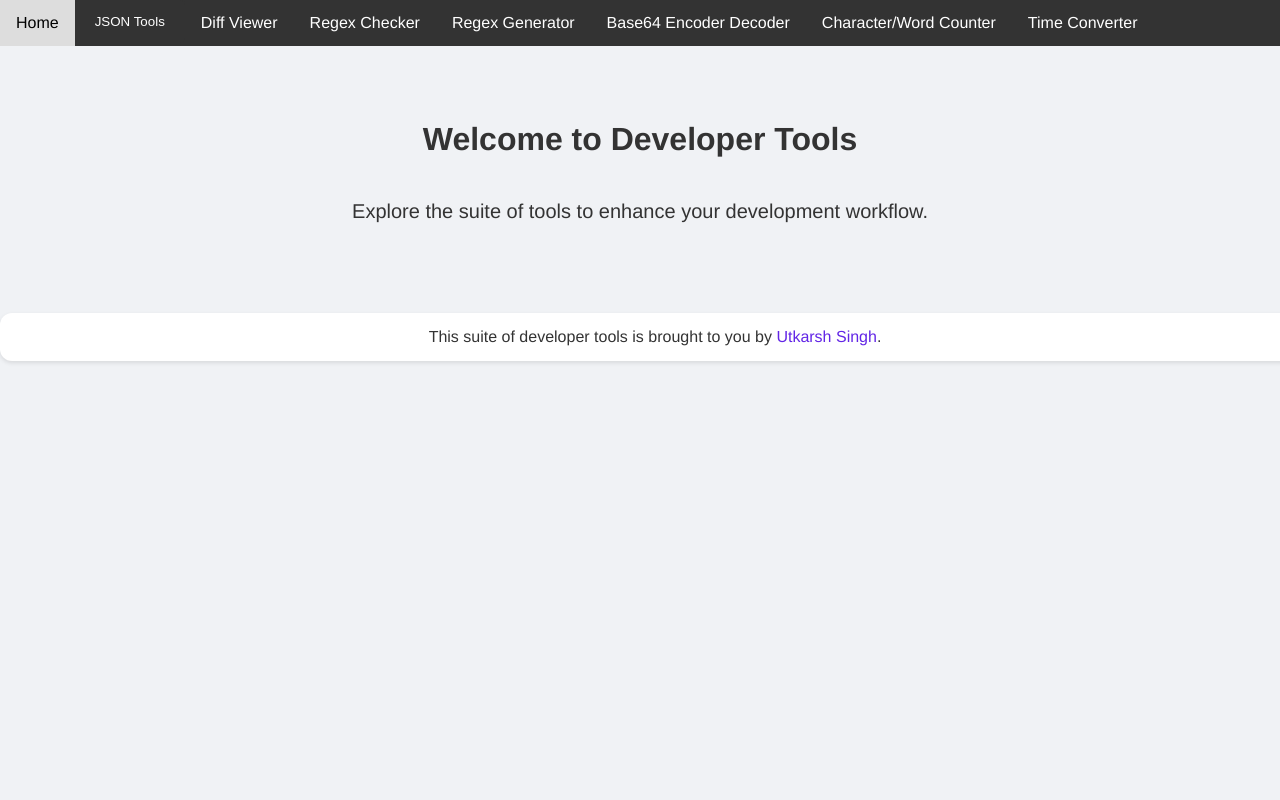
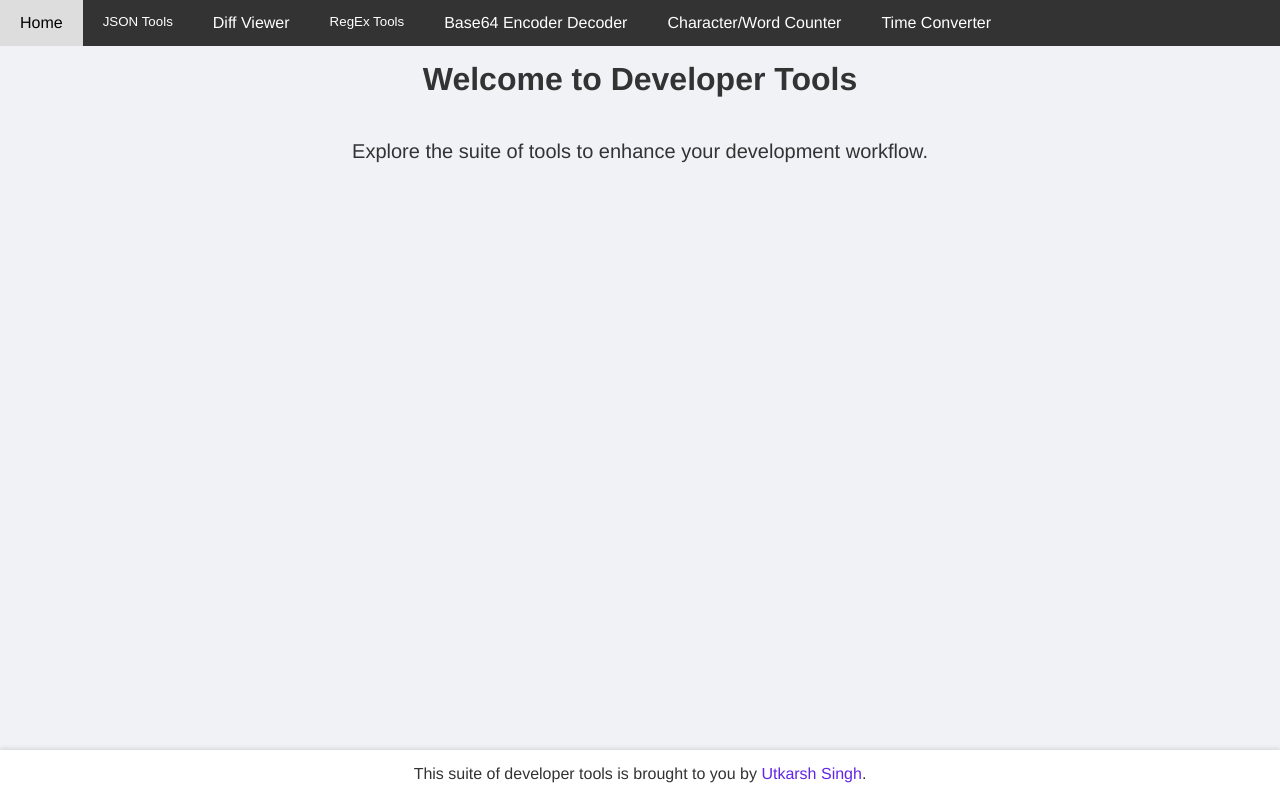
Before and after one commit to vib795/everyday-developer-tools, a Flask app: page / in a window 1280 px wide. Run offline with Flask 3, Linux system fonts and the light colour scheme; some libraries are stand-ins or nearby versions.

Commit message:
Updated Regex tools

```diff
--- a/templates/index.html
+++ b/templates/index.html
@@ -4,37 +4,26 @@
     <meta charset="UTF-8">
     <title>Developer Tools Home</title>
     <link rel="stylesheet" href="{{ url_for('static', filename='css/style.css') }}">
-    <!-- LinkedIn Badge Script -->
     <script src="https://platform.linkedin.com/badges/js/profile.js" async defer type="text/javascript"></script>
     <style>
+        html {
+            height: 100%;
+        }
         body {
             font-family: 'Helvetica Neue', Helvetica, Arial, sans-serif;
             background-color: #F0F2F5;
             margin: 0;
-            padding-top: 60px;
+            padding: 0; /* Changed from padding-top: 60px; */
             color: #333;
-        }
-        .navbar {
-            background-color: #333;
-            overflow: hidden;
-            position: fixed;
-            top: 0;
-            width: 100%;
-            z-index: 1000;
-        }
-        .navbar a {
-            float: left;
-            display: block;
-            color: white;
-            text-align: center;
-            padding: 14px 16px;
-            text-decoration: none;
+            position: relative;
+            min-height: calc(100% - 50px); /* Adjusted to account for footer height */
+            padding-bottom: 50px; /* Footer height */
         }
         .container {
-            width: 85%;
+            width: 100%;
             margin: auto;
             overflow: hidden;
-            padding: 20px 0;
+            padding: 20px; /* Changed to specific value, 'auto' is not valid for padding */
         }
         h1 {
             color: #333;
@@ -46,40 +35,26 @@
             font-size: 1.25rem;
             margin: 20px 0;
         }
-        .middle-content {
+        .footer-container {
+            position: absolute;
+            bottom: 0;
+            width: 100%;
+            height: 50px; /* Set the footer height */
+            background-color: #FFFFFF;
             text-align: center;
-            margin: 40px 0; /* Adjusted for visual balance */
+            box-shadow: 0 -2px 4px rgba(0, 0, 0, 0.1);
         }
-        .middle-content p {
+        .footer-container p {
             padding: 15px;
-            background-color: #FFFFFF;
             color: #333;
-            border-radius: 12px;
-            box-shadow: 0 2px 4px rgba(0, 0, 0, 0.1);
-            display: inline-block;
-            margin: 10px auto; /* Centered margin */
-            width: 100%;
+            margin: 0; /* Remove margin to align properly in the footer */
         }
-        .middle-content a, .developer-info a {
+        .footer-container a {
             color: #6225e6;
             text-decoration: none;
         }
-        .middle-content a:hover, .developer-info a:hover {
+        .footer-container a:hover {
             text-decoration: underline;
-        }
-        .badge-base {
-            display: inline-flex;
-            justify-content: center;
-            width: 100%;
-            margin-top: 20px; /* Space between text and badge */
-        }
-        .badge-base a::before {
-            content: '';
-            display: block;
-            width: 84px;
-            height: 84px;
-            background-size: cover;
-            background-position: center;
         }
     </style>
 </head>
@@ -89,12 +64,8 @@
         <h1>Welcome to Developer Tools</h1>
         <div class="prompt-text">Explore the suite of tools to enhance your development workflow.</div>
     </div>
-    <div class="middle-content">
+    <div class="footer-container">
         <p>This suite of developer tools is brought to you by <a href="https://www.linkedin.com/in/connectwithutkarshsingh">Utkarsh Singh</a>.</p>
-        <!-- LinkedIn Badge centered relative to the text -->
-        <div class="badge-base LI-profile-badge" data-locale="en_US" data-size="large" data-theme="dark" data-type="VERTICAL" data-vanity="connectwithutkarshsingh" data-version="v1">
-            <a class="badge-base__link LI-simple-link" href="https://www.linkedin.com/in/connectwithutkarshsingh?trk=profile-badge"></a>
-        </div>
     </div>
 </body>
 </html>
--- a/templates/navbar.html
+++ b/templates/navbar.html
@@ -10,8 +10,13 @@
         </div>
     </div>
     <a href="{{ url_for('diff_viewer') }}">Diff Viewer</a>
-    <a href="{{ url_for('regex_checker') }}">Regex Checker</a>
-    <a href="{{ url_for('regex_generator') }}">Regex Generator</a>
+    <div class="dropdown">
+        <button class="dropbtn">RegEx Tools</button>
+        <div class="dropdown-content">
+            <a href="{{ url_for('regex_checker') }}">Regex Checker</a>
+            <a href="{{ url_for('regex_generator') }}">Regex Generator</a>
+        </div>
+    </div>
     <a href="{{ url_for('base64_encode_decode') }}">Base64 Encoder Decoder</a>
     <a href="{{ url_for('counter') }}">Character/Word Counter</a>
     <a href="{{ url_for('time_converter') }}">Time Converter</a>
```
